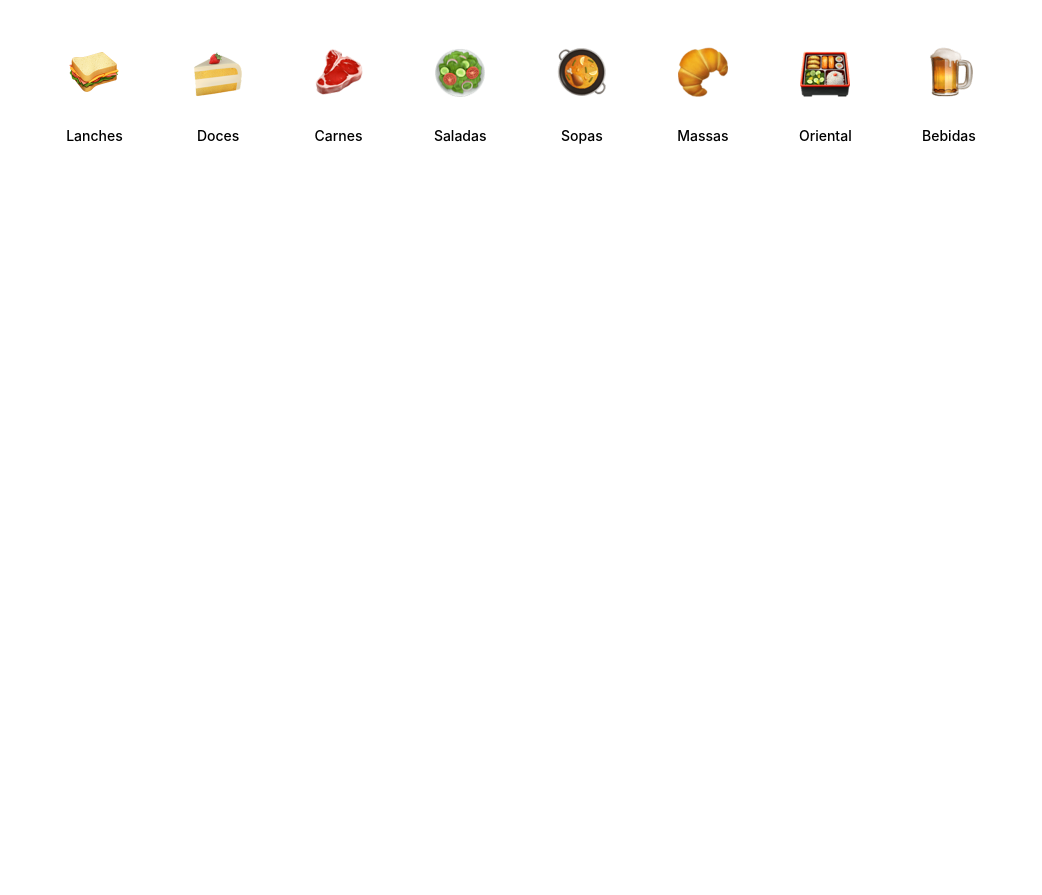
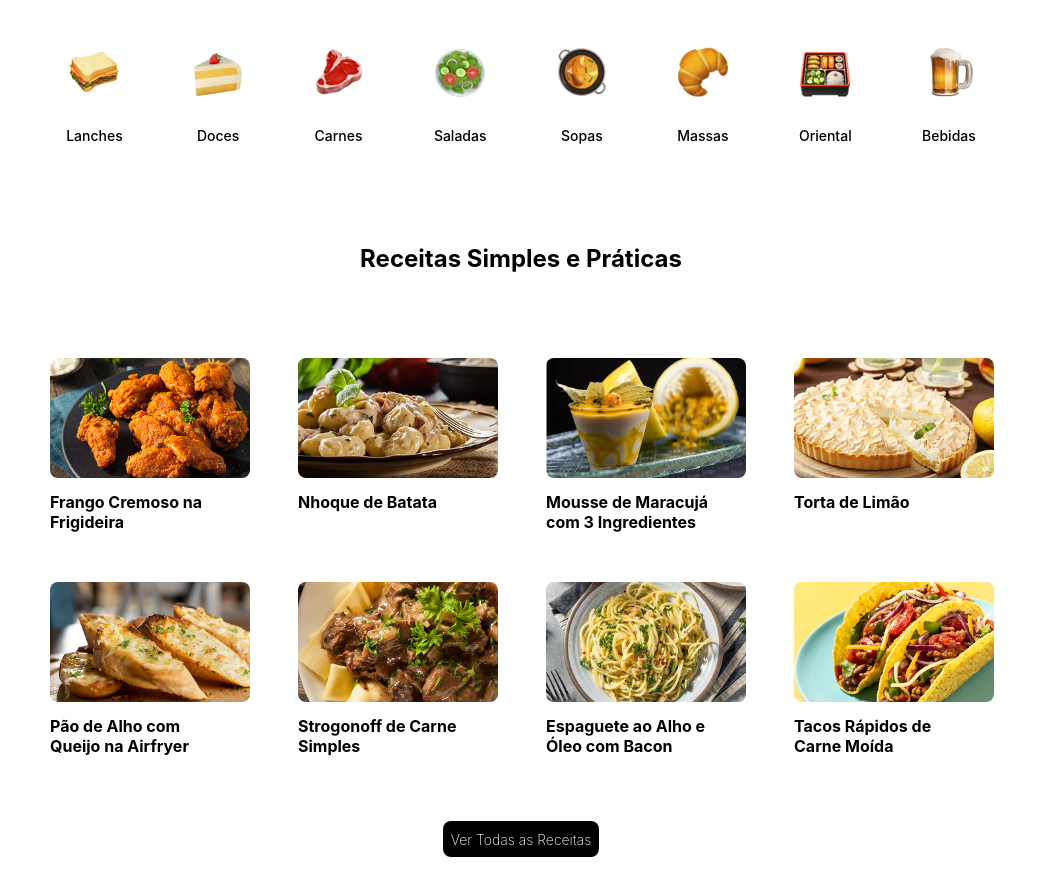
Before and after one commit to nielassis/pd-restaurante, a plain HTML site: page frontend/index.html in a window 1280 px wide. Shown: the part 563-1458 px from the top of the page, without its empty margins (119-1161 px from the left). Before the commit the page ends 807 px from the top, so only its background shows below. Drawn offline with Linux system fonts and the light colour scheme.

Commit message:
adiciona sessão das receitas demonstrativas

```diff
--- a/frontend/index.html
+++ b/frontend/index.html
@@ -51,6 +51,20 @@
       </div>
     </section>
 
+    <!--Receitas Demonstrativas-->
+    <section id="recipes-container">
+      <div class="recipes">
+        <div class="recipe-title">
+          <h1>Receitas Simples e Práticas</h1>
+        </div>
+
+        <div class="recipes-cards"></div>
+
+        <button><span>Ver Todas as Receitas</span></button>
+      </div>
+    </section>
+
     <script src="utils/categorias-data.js"></script>
+    <script src="utils/demo-data.js"></script>
   </body>
 </html>
--- a/frontend/public/styles/index.css
+++ b/frontend/public/styles/index.css
@@ -134,3 +134,67 @@ header .logo {
   background: #fff;
   margin-bottom: 10px;
 }
+
+#recipes-container {
+  display: flex;
+  width: 100%;
+  height: 100%;
+  justify-content: center;
+  padding: 0px 100px;
+}
+
+.recipes {
+  width: 90%;
+  max-width: 1200px;
+  text-align: center;
+}
+
+.recipe-title h1 {
+  font-size: 24px;
+  margin-bottom: 20px;
+  color: #000;
+  padding-bottom: 50px;
+}
+
+.recipes-cards {
+  display: grid;
+  gap: 20px;
+  grid-template-columns: repeat(auto-fit, minmax(200px, 1fr));
+}
+
+.recipe-card {
+  width: 200px;
+  border-radius: 10px;
+  padding: 15px;
+  text-align: left;
+}
+
+.recipe-card img {
+  width: 200px;
+  height: 120px;
+  object-fit: cover;
+  border-radius: 8px;
+}
+
+.recipe-card h2 {
+  font-size: 16px;
+  margin-top: 10px;
+  color: #000;
+}
+
+button {
+  width: 200px;
+  height: 40px;
+  flex-shrink: 0;
+  all: unset;
+  background-color: #000;
+  color: white;
+  padding: 8px;
+  border-radius: 8px;
+  margin: 50px 0;
+}
+
+button span {
+  font-weight: 200;
+  font-size: 14px;
+}
--- /dev/null
+++ b/frontend/utils/demo-data.js
@@ -0,0 +1,56 @@
+const demoReceitas = [
+  {
+    id: "receita-frango-cremoso",
+    nome: "Frango Cremoso na Frigideira",
+    foto: "./public/assets/recipes/receita1.png",
+  },
+  {
+    id: "receita-nhoque-batata",
+    nome: "Nhoque de Batata",
+    foto: "./public/assets/recipes/receita2.png",
+  },
+  {
+    id: "receita-mousse-maracuja",
+    nome: "Mousse de Maracujá com 3 Ingredientes",
+    foto: "./public/assets/recipes/receita3.png",
+  },
+  {
+    id: "receita-torta-limao",
+    nome: "Torta de Limão",
+    foto: "./public/assets/recipes/receita4.png",
+  },
+  {
+    id: "receita-pao-alho",
+    nome: "Pão de Alho com Queijo na Airfryer",
+    foto: "./public/assets/recipes/receita5.png",
+  },
+  {
+    id: "receita-strogonoff-carne",
+    nome: "Strogonoff de Carne Simples",
+    foto: "./public/assets/recipes/receita6.png",
+  },
+  {
+    id: "receita-espaguete-bacon",
+    nome: "Espaguete ao Alho e Óleo com Bacon",
+    foto: "./public/assets/recipes/receita7.png",
+  },
+  {
+    id: "receita-tacos-carne",
+    nome: "Tacos Rápidos de Carne Moída",
+    foto: "./public/assets/recipes/receita8.png",
+  },
+];
+
+const card = document.querySelector(".recipes-cards");
+card.innerHTML = `
+    ${demoReceitas
+      .map((receita) => {
+        return `
+          <div class="recipe-card">
+            <img src="${receita.foto}" alt="${receita.nome}">
+            <h2>${receita.nome}</h2>
+          </div>
+        `;
+      })
+      .join("")}
+  `;
```
